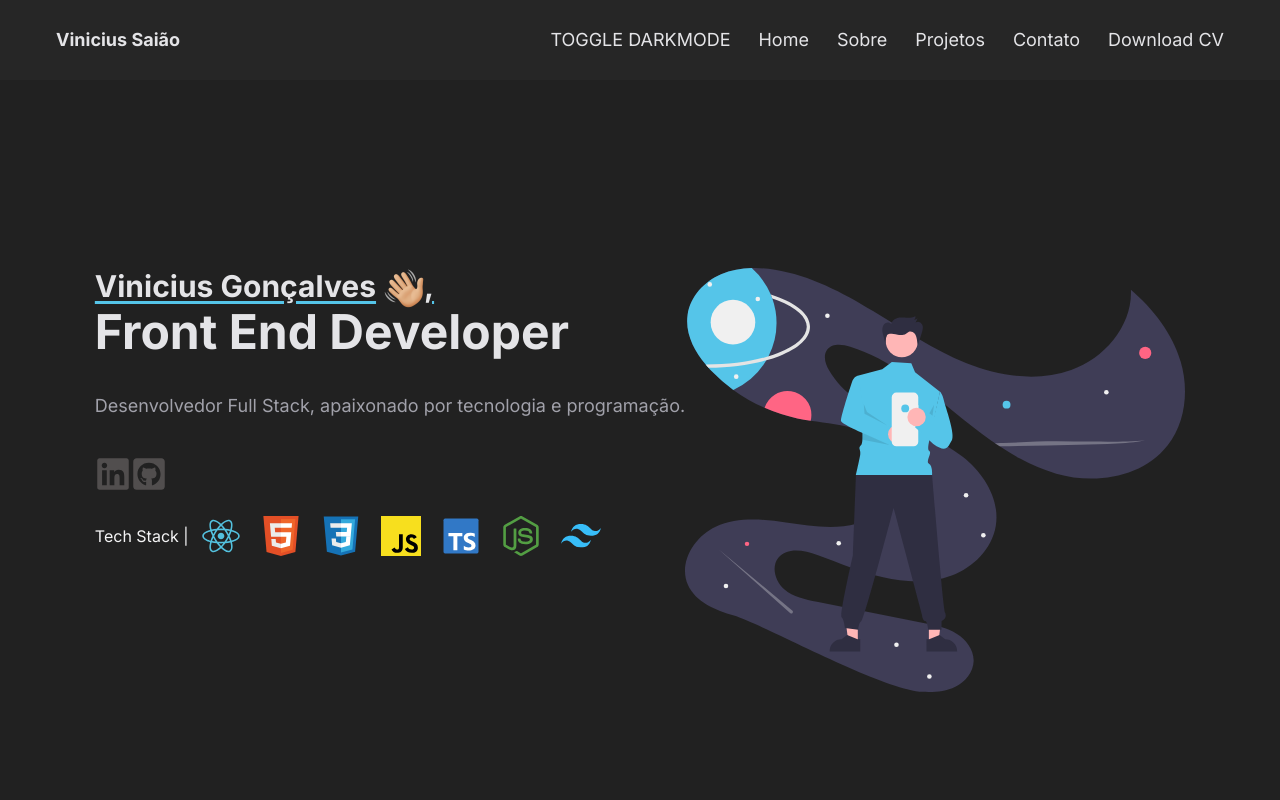
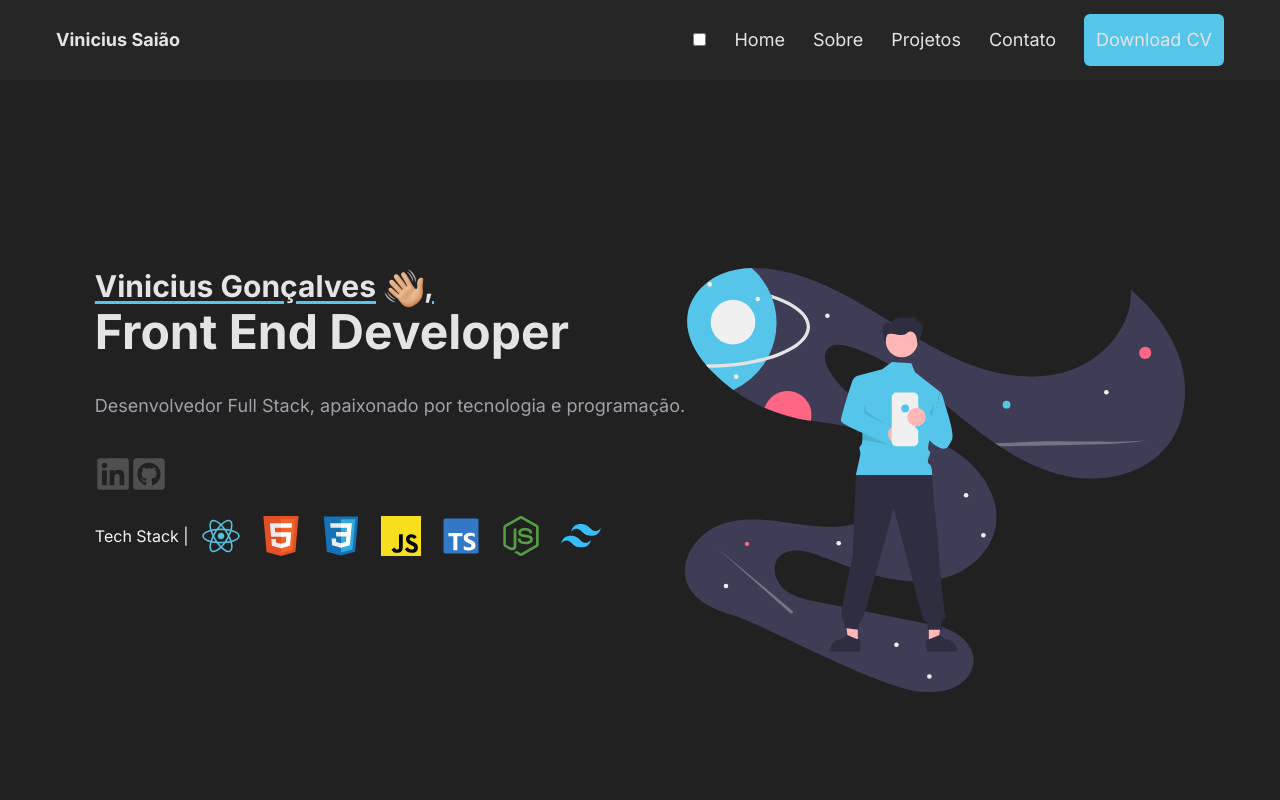
Before and after one commit to eldinho2/ViniciusSG.dev, a Next.js app: page / in a window 1280 px wide. Shown: the top 800 px of the page. Built offline with nearby package versions, Linux system fonts and the light colour scheme.

Commit message:
download cv and darkmode btn

```diff
--- /dev/null
+++ b/src/app/components/DarkModeToggle.tsx
@@ -0,0 +1,15 @@
+const DarkModeToggle = () => {
+
+  return (
+    <div className="dark-mode-toggle">
+      <input type="checkbox" className="checkbox" id="checkbox" />
+      <label htmlFor="checkbox" className="label">
+        <i className="fas fa-moon"></i>
+        <i className="fas fa-sun"></i>
+        <div className="ball"></div>
+      </label>
+    </div>
+  );
+}
+
+export default DarkModeToggle;
--- a/src/app/components/Header.tsx
+++ b/src/app/components/Header.tsx
@@ -1,3 +1,5 @@
+import DarkModeToggle from "./DarkModeToggle";
+
 const Header = () => {
   return (
     <header className="flex h-20 items-center bg-neutral-800 text-lg text-zinc-200">
@@ -7,17 +9,33 @@ const Header = () => {
         </h1>
       </div>
       <nav>
-            <ul className="flex gap-7 m-14 font-medium">
-                <li>TOGGLE DARKMODE</li>
-                <li className="cursor-pointer hover:underline underline-offset-4 hover:text-white hover:decoration-[#55c5e9]">Home</li>
-                <li className="cursor-pointer hover:underline underline-offset-4 hover:text-white hover:decoration-[#55c5e9]">Sobre</li>
-                <li className="cursor-pointer hover:underline underline-offset-4 hover:text-white hover:decoration-[#55c5e9]">Projetos</li>
-                <li className="cursor-pointer hover:underline underline-offset-4 hover:text-white hover:decoration-[#55c5e9]">Contato</li>
-                <a href="/curriculoAtualizado.pdf" about="_blank">Download CV</a>
+        <ul className="flex items-center gap-7 m-14 font-medium">
+            <li>
+                <DarkModeToggle />
+            </li>
+          <li className="cursor-pointer hover:underline underline-offset-4 hover:text-white hover:decoration-[#55c5e9]">
+            Home
+          </li>
+          <li className="cursor-pointer hover:underline underline-offset-4 hover:text-white hover:decoration-[#55c5e9]">
+            Sobre
+          </li>
+          <li className="cursor-pointer hover:underline underline-offset-4 hover:text-white hover:decoration-[#55c5e9]">
+            Projetos
+          </li>
+          <li className="cursor-pointer hover:underline underline-offset-4 hover:text-white hover:decoration-[#55c5e9]">
+            Contato
+          </li>
+          <a
+          className=" bg-[#55c5e9] rounded-md p-3"
+            href="https://drive.google.com/file/d/1zgNqMidDhYOXh6lLTvkqVv2Z2OJghAj-/view?usp=share_link"
+            target="_blank"
+          >
+            Download CV
+          </a>
         </ul>
       </nav>
     </header>
-    )
-}
+  );
+};
 
 export default Header;
```
Also changed, not shown: 1 other file (tests, documents, lock files or other folders). Lines whose indentation alone changed are shown as unchanged.
